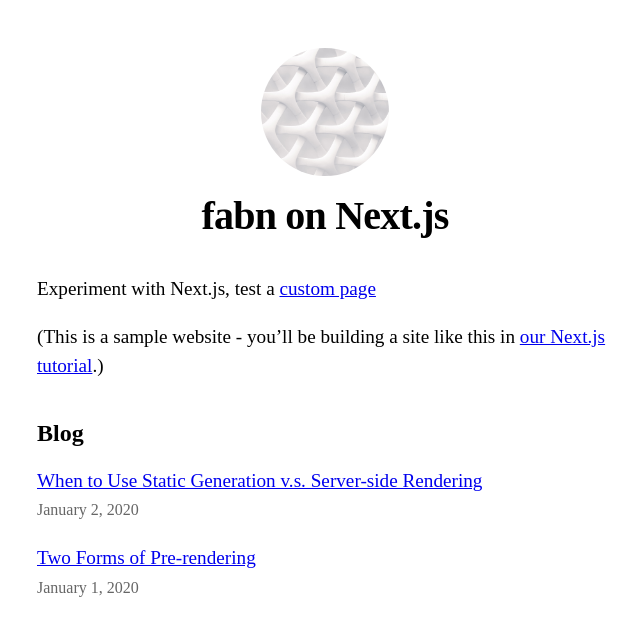
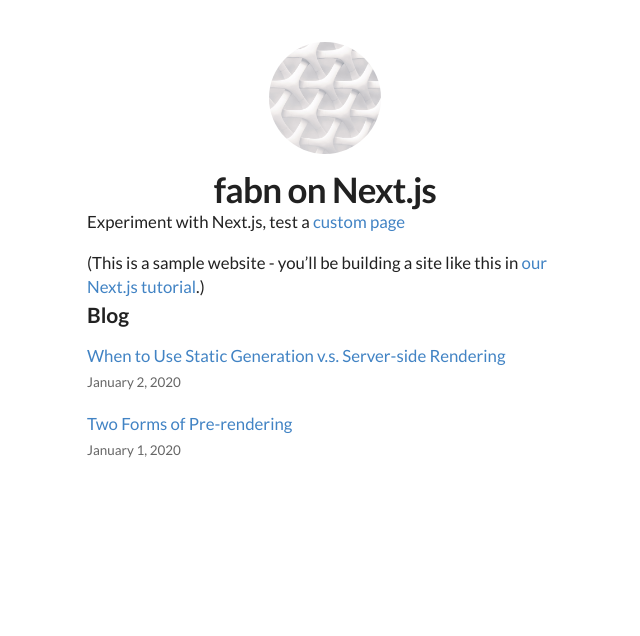
Before and after one commit to fabn/nextjs-blog, a Next.js app: page / in a window 1280 px wide. Shown: the top 636 px of the page, without its empty margins (315-955 px from the left). Built offline with nearby package versions, Linux system fonts and the light colour scheme.

Commit message:
Add semantic UI to project

```diff
--- a/package.json
+++ b/package.json
@@ -16,6 +16,8 @@
     "react-dom": "16.13.1",
     "remark": "^12.0.0",
     "remark-html": "^11.0.1",
+    "semantic-ui-css": "^2.4.1",
+    "semantic-ui-react": "^1.0.0",
     "swr": "^0.2.3"
   },
   "devDependencies": {
--- a/pages/_app.tsx
+++ b/pages/_app.tsx
@@ -1,4 +1,5 @@
 import {AppProps} from 'next/app'
+import 'semantic-ui-css/semantic.min.css'
 
 function App({Component, pageProps}: AppProps) {
     return <Component {...pageProps} />
--- a/pages/whatismyip.tsx
+++ b/pages/whatismyip.tsx
@@ -10,8 +10,9 @@
 
 function useCurrentIp() {
     const {data, error} = useSWR('https://jsonip.com', fetcher)
+    const {ip} = data
     return {
-        ip: data.ip,
+        ip,
         isLoading: !error && !data,
         isError: error
     }
--- a/styles/global.css
+++ /dev/null
@@ -1,27 +0,0 @@
-html,
-body {
-  padding: 0;
-  margin: 0;
-  font-family: -apple-system, BlinkMacSystemFont, Segoe UI, Roboto, Oxygen,
-    Ubuntu, Cantarell, Fira Sans, Droid Sans, Helvetica Neue, sans-serif;
-  line-height: 1.6;
-  font-size: 18px;
-}
-
-* {
-  box-sizing: border-box;
-}
-
-a {
-  color: #0070f3;
-  text-decoration: none;
-}
-
-a:hover {
-  text-decoration: underline;
-}
-
-img {
-  max-width: 100%;
-  display: block;
-}
```
Also changed, not shown: 1 other file (tests, documents, lock files or other folders).
